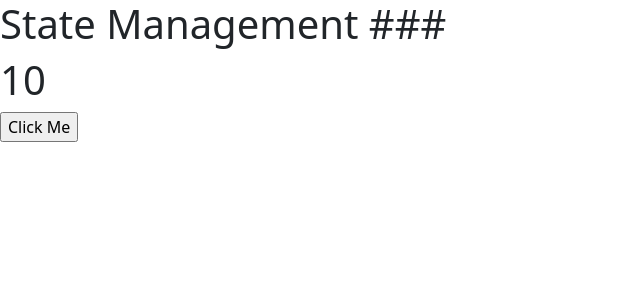
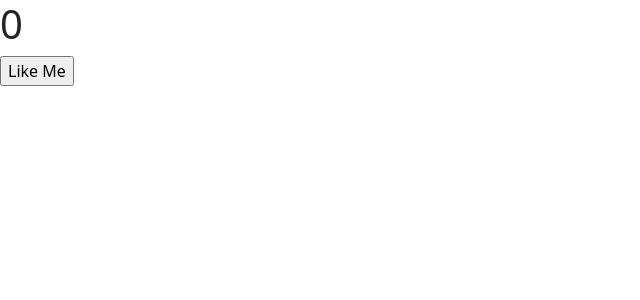
Before and after one commit to kodecdac/day4-my-app, a React (Create React App) app: page / in a window 1280 px wide. Shown: the top 300 px of the page, without its empty margins (0-640 px from the left). Built offline with nearby package versions, Linux system fonts and the light colour scheme.

Commit message:
counter app, but ui is not rendering.

```diff
--- a/src/App.js
+++ b/src/App.js
@@ -1,19 +1,16 @@
 function App() {
-  let counter = 10;
-  let title = "State Management ###";
+  let likeCounter = 0;
 
-  // USED FOR EVENT HANDLING
-  let clickMe = () => {
-    console.log("Function is called!!");
-    alert();
+  let likeMe = () => {
+    likeCounter++;
+    console.log(likeCounter);
   };
 
   return (
     <div>
-      <h1>{title}</h1>
-      <h1>{counter}</h1>
+      <h1>{likeCounter}</h1>
 
-      <input type="button" value="Click Me" onClick={clickMe} />
+      <input type="button" value="Like Me" onClick={likeMe} />
     </div>
   );
 }
```
